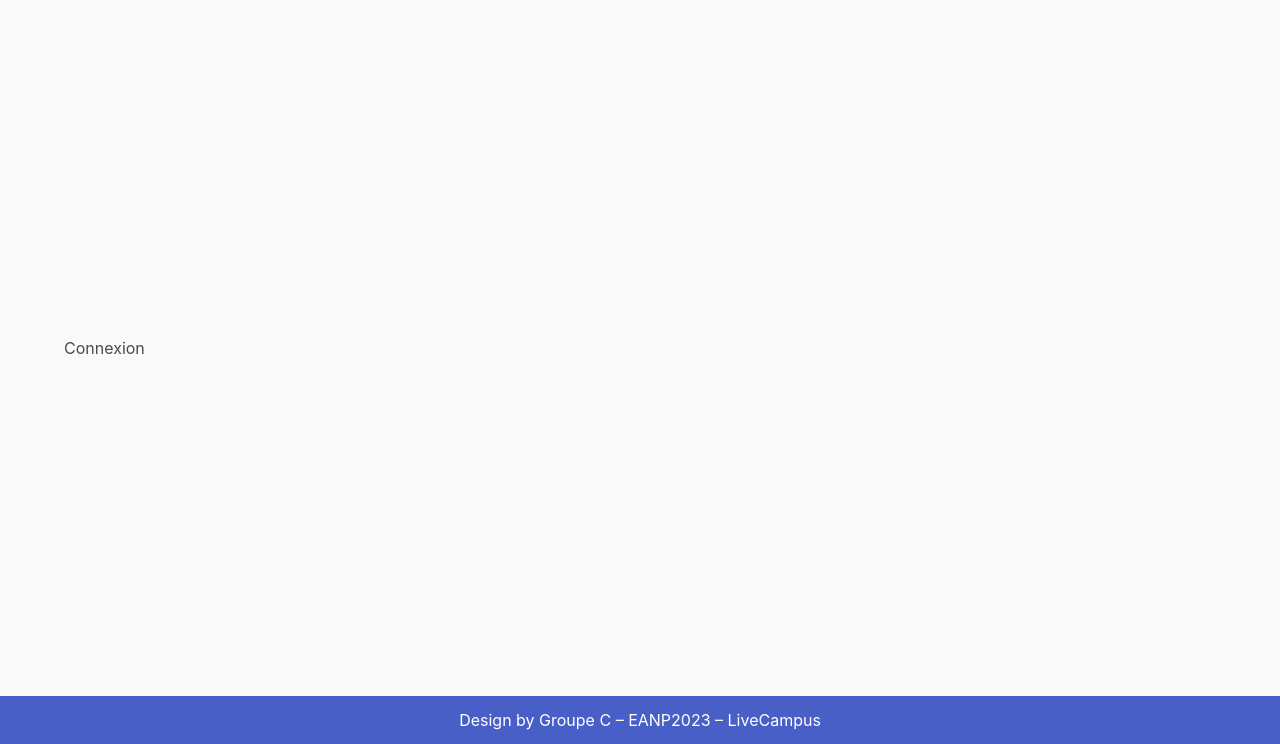
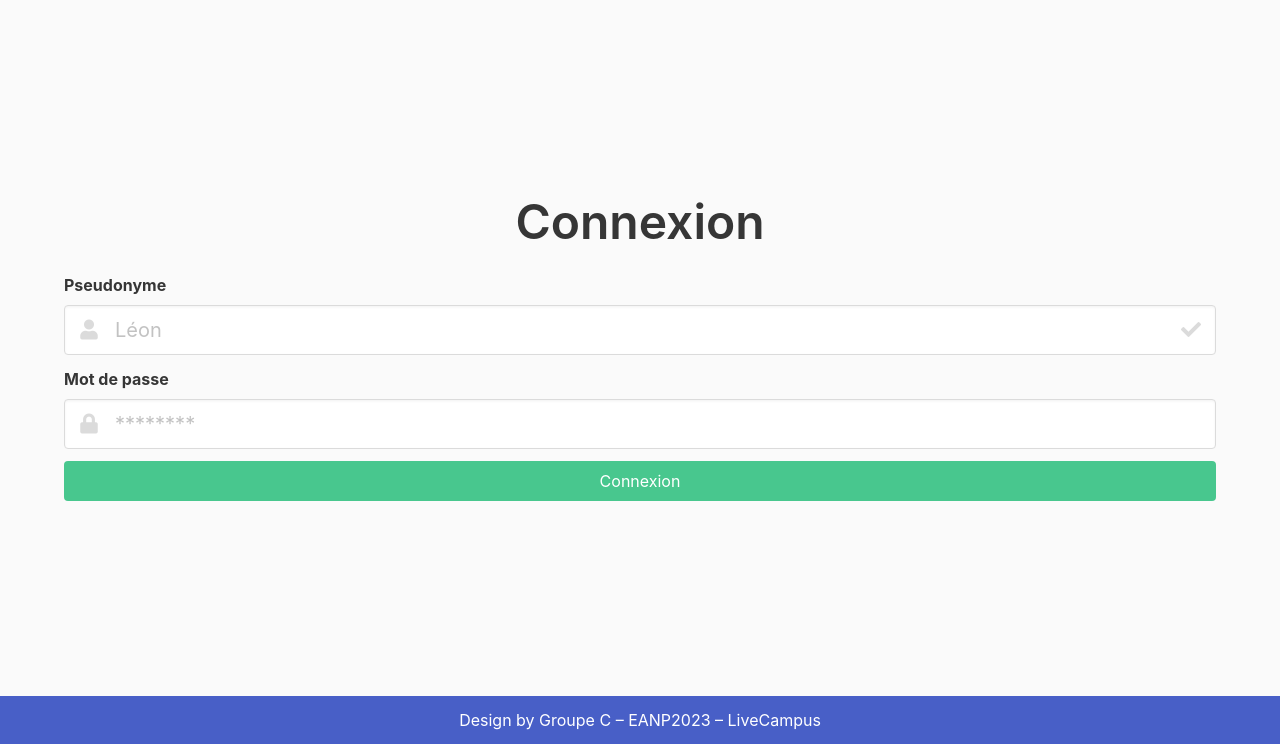
Before and after one commit to bonneauTanguy/python-projet-groupeC, a Django app: template src/projet_groupe_c/templates/connexion.html in a window 1280 px wide. Shown: the part 56-800 px from the top of the page. Run offline with Django 4.2, Linux system fonts and the light colour scheme; the template is opened without the code that fills it, so the values that code supplies are empty; some libraries are stand-ins or nearby versions.

Commit message:
Connexion

```diff
--- a/src/projet_groupe_c/templates/connexion.html
+++ b/src/projet_groupe_c/templates/connexion.html
@@ -2,6 +2,42 @@
 
 {% block main_content %}
 <div class="container">
-    <h1>Connexion</h1>
+    <h1 class="title is-1 has-text-centered">Connexion</h1>
+
+    <form>
+        <div class="field">
+            <label class="label">Pseudonyme</label>
+
+            <div class="control has-icons-left has-icons-right">
+                <input class="input is-medium" type="text" placeholder="Léon">
+
+                <span class="icon is-small is-left">
+                    <i class="fas fa-user"></i>
+                </span>
+
+                <span class="icon is-small is-right">
+                    <i class="fas fa-check"></i>
+                </span>
+            </div>
+        </div>
+
+        <div class="field">
+            <label class="label">Mot de passe</label>
+
+            <div class="control has-icons-left">
+                <input class="input is-medium" type="password" placeholder="********">
+
+                <span class="icon is-small is-left">
+                    <i class="fas fa-lock"></i>
+                </span>
+            </div>
+        </div>
+
+        <div class="field">
+            <button class="button is-fullwidth is-success is-centered" type="submit">
+                <span>Connexion</span>
+            </button>
+        </div>
+    </form>
 </div>
 {% endblock %}
--- a/src/projet_groupe_c/templates/index.html
+++ b/src/projet_groupe_c/templates/index.html
@@ -7,6 +7,7 @@
         <title>Projet Django — Groupe C</title>
 
         <link rel="stylesheet" href="https://cdn.jsdelivr.net/npm/bulma@0.9.4/css/bulma.min.css">
+        <link rel="stylesheet" href="https://cdn.jsdelivr.net/npm/@fortawesome/fontawesome-free@5.13.1/css/all.min.css">
     </head>
 
     <body class="is-flex is-flex-direction-column is-justify-content-space-between has-background-white-bis" style="min-height: 100vh;">
```
